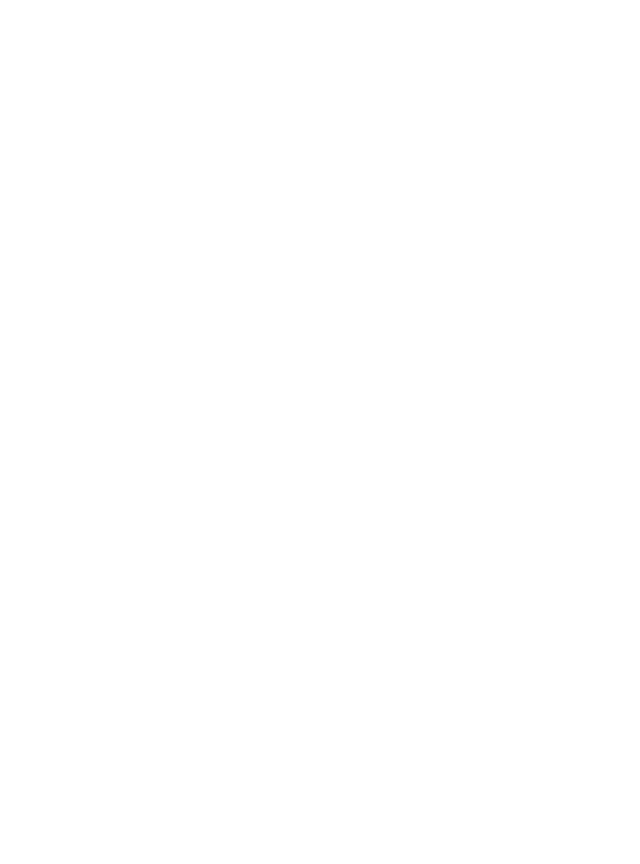
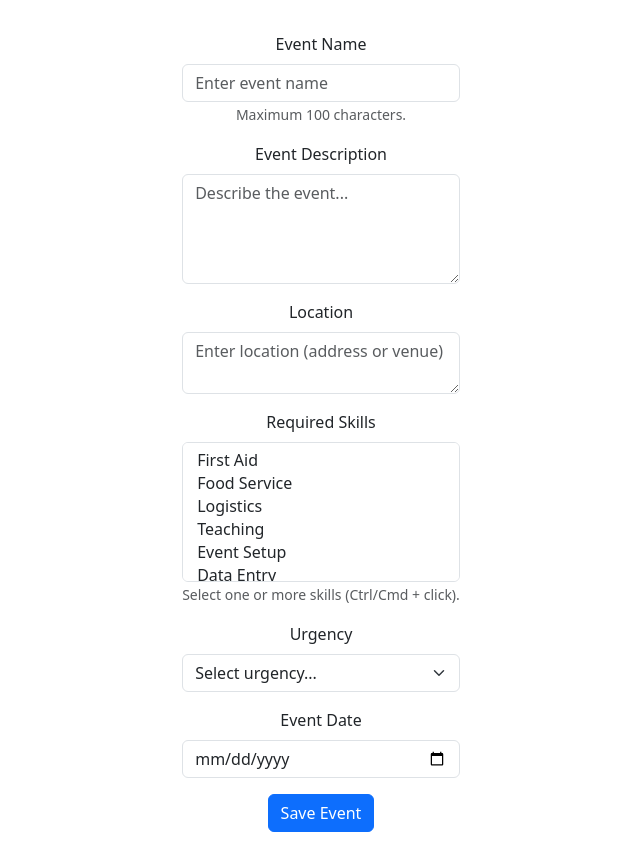
Before and after one commit to Muhammad-Wajeeh/4353-Software-Design-Project-, a React (Vite) app in the folder Client/: page /EventManagement in a window 1280 px wide. Before the commit this address had no page. Shown: the whole page, without its empty margins (319-959 px from the left). Before the commit the page ends 800 px from the top, so only its background shows below. Built offline with nearby package versions, Linux system fonts and the light colour scheme.

Commit message:
Added Event Management

```diff
--- a/Client/src/App.jsx
+++ b/Client/src/App.jsx
@@ -3,6 +3,7 @@
 import './App.css'
 import Login from './Pages/Login';
 import Register from './Pages/Register';
+import EventManagement from './Pages/EventManagement';
 
 function App() {
   const [count, setCount] = useState(0)
@@ -20,6 +21,10 @@
           path="/Register"
           element = {<Register></Register>}
             />
+            <Route
+          path="/EventManagement"
+          element = {<EventManagement></EventManagement>}
+            />
 
 
       </Routes>
--- /dev/null
+++ b/Client/src/Pages/EventManagement.jsx
@@ -0,0 +1,66 @@
+import { useState } from 'react'
+import { BrowserRouter as Router, Routes, Route } from "react-router-dom";
+import { Form, Button } from "react-bootstrap";
+
+function EventManagement() {
+
+  return (
+    <>
+    <Form>
+      <Form.Group className="mb-3" controlId="emEventName">
+        <Form.Label>Event Name</Form.Label>
+        <Form.Control type="text" placeholder="Enter event name" maxLength={100} required name="eventName"/>
+        <Form.Text muted>Maximum 100 characters.</Form.Text>
+      </Form.Group>
+
+      <Form.Group className="mb-3" controlId="emDescription">
+        <Form.Label>Event Description</Form.Label>
+        <Form.Control as="textarea" rows={4} placeholder="Describe the event..." required name ="description"/>
+      </Form.Group>
+
+      <Form.Group className="mb-3" controlId="emLocation">
+        <Form.Label>Location</Form.Label>
+        <Form.Control as="textarea" rows={2} placeholder="Enter location (address or venue)" required name="location"/>
+      </Form.Group>
+
+
+      <Form.Group className="mb-3" controlId="emRequiredSkills">
+        <Form.Label>Required Skills</Form.Label>
+        <Form.Select multiple required name="requiredSkills" style={{ minHeight: 140 }}>
+            <option value="First Aid">First Aid</option>
+            <option value="Food Service">Food Service</option>
+            <option value="Logistics">Logistics</option>
+            <option value="Teaching">Teaching</option>
+            <option value="Event Setup">Event Setup</option>
+            <option value="Data Entry">Data Entry</option>
+            <option value="Customer Service">Customer Service</option>
+        </Form.Select>
+        <Form.Text muted>Select one or more skills (Ctrl/Cmd + click).</Form.Text>
+      </Form.Group>
+
+
+      <Form.Group className="mb-3" controlId="emUrgency">
+        <Form.Label>Urgency</Form.Label>
+        <Form.Select required name="urgency">
+            <option value="">Select urgency...</option>
+            <option value="Low">Low</option>
+            <option value="Medium">Medium</option>
+            <option value="High">High</option>
+            <option value="Critical">Critical</option>
+        </Form.Select>
+      </Form.Group>
+     <Form.Group className="mb-3" controlId="emEventDate">
+        <Form.Label>Event Date</Form.Label>
+        <Form.Control type="date" required name="eventDate" />
+     </Form.Group>
+
+
+
+
+      <Button type="submit" variant="primary">Save Event</Button>
+    </Form>
+    </>
+  )
+}
+
+export default EventManagement
--- a/Client/src/Pages/Login.jsx
+++ b/Client/src/Pages/Login.jsx
@@ -10,7 +10,7 @@
     <Form>
       <Form.Group className="mb-3" controlId="formBasicEmail">
         <Form.Label>Email address</Form.Label>
-        <Form.Control type="email" placeholder="Enter email" />
+        <Form.Control type="email" placeholder="Enter email" required/>
         <Form.Text className="text-muted">
           We'll never share your email with anyone else.
         </Form.Text>
@@ -18,7 +18,7 @@
 
       <Form.Group className="mb-3" controlId="formBasicPassword">
         <Form.Label>Password</Form.Label>
-        <Form.Control type="password" placeholder="Password" />
+        <Form.Control type="password" placeholder="Password" required/>
       </Form.Group>
       <Form.Group className="mb-3" controlId="formBasicCheckbox">
         <Form.Check type="checkbox" label="Check me out" />
--- a/Client/src/Pages/Register.jsx
+++ b/Client/src/Pages/Register.jsx
@@ -11,22 +11,22 @@
 
         <Form.Group className="mb-3" controlId="formBasicFirstName">
         <Form.Label>First Name</Form.Label>
-        <Form.Control type="name" placeholder="Enter first name" />
+        <Form.Control type="name" placeholder="Enter first name" required/>
       </Form.Group>
 
       <Form.Group className="mb-3" controlId="formBasicLastName">
         <Form.Label>Last Name</Form.Label>
-        <Form.Control type="name" placeholder="Enter last name" />
+        <Form.Control type="name" placeholder="Enter last name" required/>
       </Form.Group>
 
       <Form.Group className="mb-3" controlId="formBasicUsername">
         <Form.Label>Username</Form.Label>
-        <Form.Control type="text" placeholder="Enter username" />
+        <Form.Control type="text" placeholder="Enter username" required/>
       </Form.Group>
 
       <Form.Group className="mb-3" controlId="formBasicEmail">
         <Form.Label>Email address</Form.Label>
-        <Form.Control type="email" placeholder="Enter email" />
+        <Form.Control type="email" placeholder="Enter email" required/>
         <Form.Text className="text-muted">
           We'll never share your email with anyone else.
         </Form.Text>
@@ -35,7 +35,7 @@
 
       <Form.Group className="mb-3" controlId="formBasicPassword">
         <Form.Label>Password</Form.Label>
-        <Form.Control type="password" placeholder="Password" />
+        <Form.Control type="password" placeholder="Password" required/>
       </Form.Group>
       {/* <Form.Group className="mb-3" controlId="formBasicCheckbox">
         <Form.Check type="checkbox" label="Check me out" />
```
